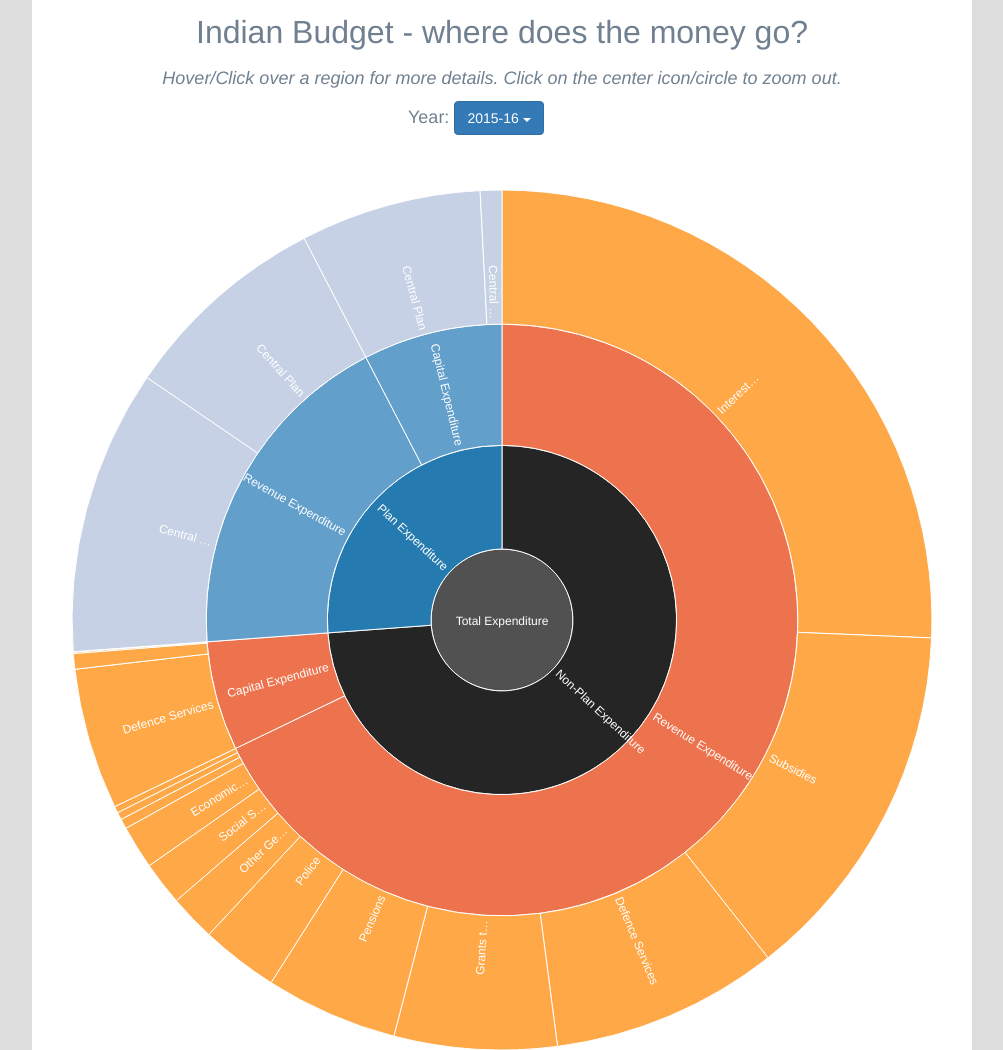
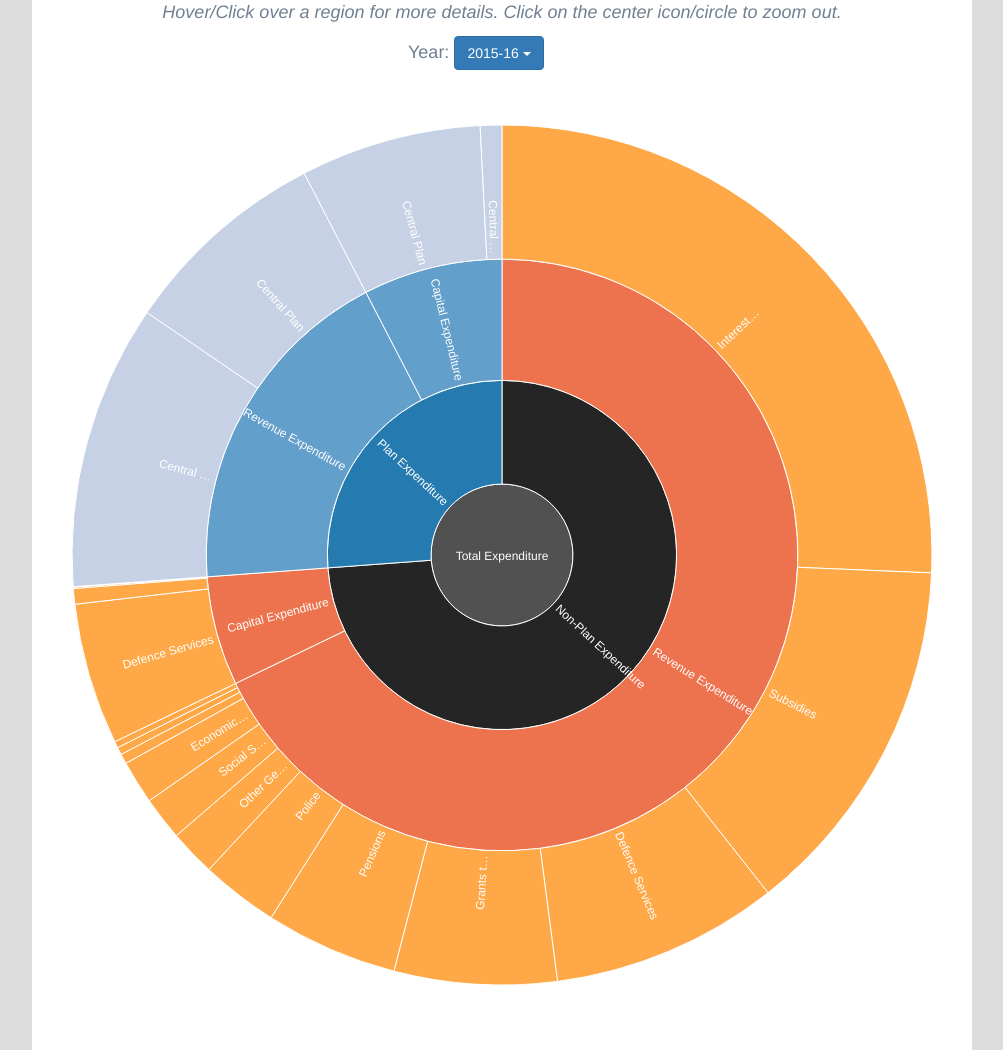
Before and after one commit to bnamita/IndianExpenditureZoomable, a plain HTML site: page index.html in a window 1280 px wide. Shown: the top 1050 px of the page, without its empty margins (138-1141 px from the left). Drawn offline with nearby package versions, Linux system fonts and the light colour scheme.

Commit message:
removed title

```diff
--- a/index.html
+++ b/index.html
@@ -51,7 +51,7 @@
 <body onload="viz()">
 
 <div id="wrapper">
-    <div id="title_header">Indian Budget - where does the money go?</div>
+    <!--<div id="title_header">Indian Budget - where does the money go?</div>-->
     <div id="help"> Hover/Click over a region for more details. Click on the center icon/circle to zoom out. </div>
     <div class="dropdown">
         Year: <button id="selectedYear" class="btn btn-primary dropdown-toggle" type="button" data-toggle="dropdown"> 2015-16
```
